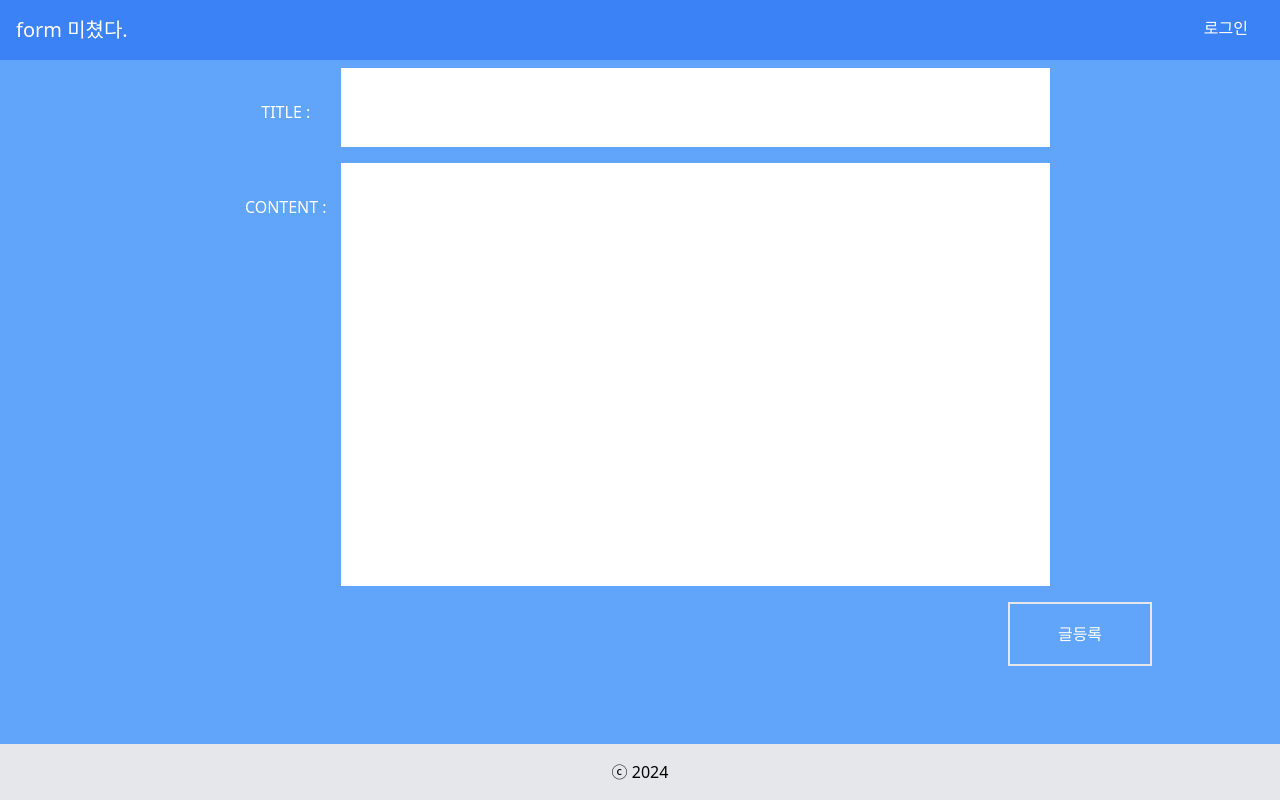
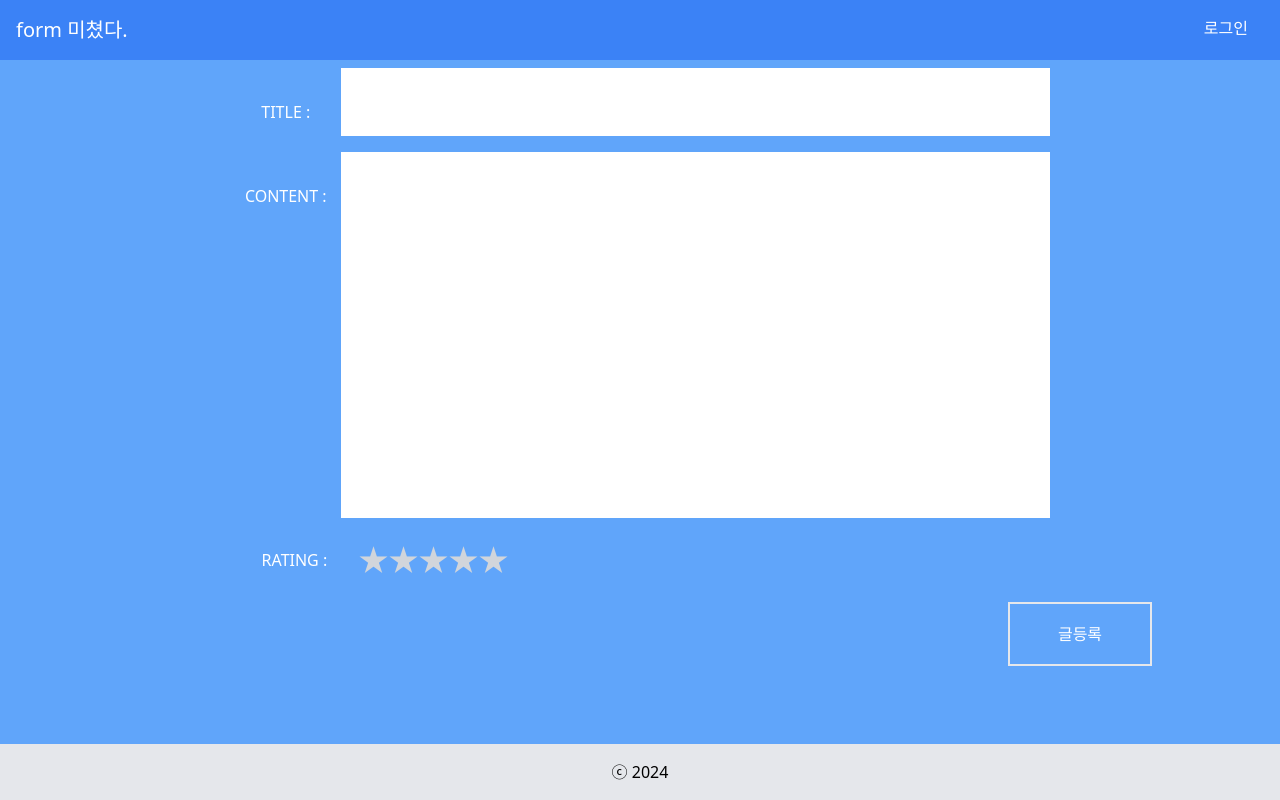
Before and after one commit to KDT-IaaS-Class-One-Group/KDT-IaaS-4team-ERP, a Next.js app in the folder frontend/: page /product/1/reviews/productwriting in a window 1280 px wide. Built offline with nearby package versions, Linux system fonts and the light colour scheme.

Commit message:
bug : 리뷰테이블 외래키로 유저인덱스 사용 리뷰테이블은 userId가 쓰이고 있으나 토큰에서 받아오는 것은 유저인덱스이므로 유저인덱스를 통해 db테이블에서 id를 가져올지 아니면 db테이블을 user인덱스로 사용할지 결정필요

```diff
--- a/frontend/app/(pages)/(customer)/product/[productdetail]/reviews/page.tsx
+++ b/frontend/app/(pages)/(customer)/product/[productdetail]/reviews/page.tsx
@@ -22,7 +22,7 @@ export default function ProductReviews() {
   const [reviews, setReviews] = useState([]);
   const searchparams = useSearchParams()
   const prodIndex = searchparams.get('prodIndex')
-  console.log(prodIndex)
+  // console.log(prodIndex)
 
   useEffect(() => {
     const fetchreviews = async () => {
--- a/frontend/app/components/Product/productdetail.tsx
+++ b/frontend/app/components/Product/productdetail.tsx
@@ -17,7 +17,6 @@ type ProductDetailProps = {
 
 
 const ProductDetail: React.FC<ProductDetailProps> = ({ productdetails }) => {
-  console.log(productdetails)
   const productdetailsprodIndex = productdetails.prodIndex
   const [paymentInfo, setPaymentInfo] = useState({
     quantity: 1,
--- a/frontend/app/components/ProductCommentListWriting/ProductCommentList.tsx
+++ b/frontend/app/components/ProductCommentListWriting/ProductCommentList.tsx
@@ -5,38 +5,53 @@ import { useState, useEffect } from 'react';
 import ProductText from '@/components/ProductCommentListWriting/ProductText';
 import Link from 'next/link';
 import ProductUploadButton from '../ProductComment/ProductUploadButton';
+import ProductRating from './productrating';
+import { useSearchParams } from 'next/navigation';
+import { useParams } from 'next/navigation';
+import ProductDetail from '@/components/Product/productdetail';
+import ProdWritingButton from './ProductUploadButton';
 
 const ProductWritingHome = () => {
-  const [ProductWrit, setLoginUser] = useState({
+  const prodIndex = useParams().productdetail
+  console.log(prodIndex)
+
+
+  const [productWrite, setProductWrite] = useState({
     reviewTitle: '',
     reviewContent: '',
     reviewRating: '',
   });
 
   const handleInputChange = (field: string, value: string) => {
-    setLoginUser({
-      ...ProductWrit,
+    setProductWrite({
+      ...productWrite,
       [field]: value,
     });
   };
 
-  const handleSubmit = () => { }; // 등록 Btn
-
-  const titletext = 'flex w-4/5 m-2 h-20 items-start justify-center'
-  const contenttext ='flex w-4/5 m-2 h-4/5 items-start justify-center'
+  const handleRatingChange = (rating: string) => {
+    setProductWrite({
+      ...productWrite,
+      reviewRating: rating,
+    });
+  };
 
 
-  const handleProductCommentListWriting = async () => {
+  const handleSubmit = async () => {
     try {
-      const response = await fetch('http://localhost:3560/reviews', {
+      const token = localStorage.getItem('token')
+      // console.log(token)
+      const response = await fetch(`http://localhost:3570/${prodIndex}/reviews`, {
         method: 'POST',
         headers: {
-          'Content-Type': 'application/json',
+          "Content-Type": "application/json", // 다른 필요한 헤더들도 추가할 수 있습니다.
+          "Authorization": `Bearer ${token}`,
         },
         body: JSON.stringify({
-          reviewTitle: ProductWrit.reviewTitle,
-          reviewContent: ProductWrit.reviewContent,
-          reviewRating: ProductWrit.reviewRating,
+          prodIndex : prodIndex,
+          reviewTitle: productWrite.reviewTitle,
+          reviewContent: productWrite.reviewContent,
+          reviewRating: productWrite.reviewRating,
         }),
       });
 
@@ -49,15 +64,19 @@ const ProductWritingHome = () => {
 
       if (data.success) {
         // router.push('/');//내가 원하는 페이지로 이동시 사용
-        alert('글 작성 성공');
+        alert('글 등록 성공');
       } else {
-        alert('글 작성 실패');
+        alert('글 등록 실패');
       }
     } catch (error) {
       console.error(error);
       alert('글 작성 실패');
     }
   };
+  const titletext = 'flex w-4/5 m-2 h-20 items-start justify-center'
+  const contenttext ='flex w-4/5 m-2 h-4/5 items-start justify-center'
+
+
 
   return (
     <div className='flex flex-col items-center bg-blue-400 text-white w-full h-full justify-center'>
@@ -70,9 +89,10 @@ const ProductWritingHome = () => {
         title='CONTENT' textheight ={contenttext}
         inputchange={(value) => handleInputChange('reviewContent', value)}
       />
+      <ProductRating onRatingChange={handleRatingChange} />
       </div>
       <div className='w-4/5 mb-4 flex justify-end h-1/5'>
-        <ProductUploadButton value ='글등록' onClick = {handleSubmit} />
+        <ProdWritingButton value ='글등록' onClick = {handleSubmit} />
       </div>
     </div>
   );
--- a/frontend/app/components/ProductCommentListWriting/ProductUploadButton.tsx
+++ b/frontend/app/components/ProductCommentListWriting/ProductUploadButton.tsx
@@ -4,6 +4,7 @@ interface ProdWritingButtonProps {
   value: string;
   onClick: MouseEventHandler<HTMLButtonElement>;
 }
+
 
 const ProdWritingButton: FC<ProdWritingButtonProps> = ({ value, onClick }) => {
   return (
--- /dev/null
+++ b/frontend/app/components/ProductCommentListWriting/productrating.tsx
@@ -0,0 +1,43 @@
+// ProductRating.tsx
+
+import React, { useState } from 'react';
+
+interface ProductRatingProps {
+  onRatingChange: (rating: string) => void;
+}
+
+const ProductRating: React.FC<ProductRatingProps> = ({ onRatingChange }) => {
+  const [selectedRating, setSelectedRating] = useState('');
+
+  const handleRatingClick = (rating: string) => {
+    setSelectedRating(rating);
+    onRatingChange(rating);
+  };
+
+  return (
+    <div className='w-4/5 flex justify-start items-center h-20'>
+      <div className='w-32 text-center'>
+        RATING :
+      </div>
+
+      <div className="flex justify-center items-center h-10">
+        {[1, 2, 3, 4, 5].map((rating) => (
+          <span
+            key={rating}
+            className={`cursor-pointer text-3xl ${rating <= parseInt(selectedRating, 10) ? 'text-yellow-500' : 'text-gray-300'}`}
+            onClick={() => handleRatingClick(rating.toString())}
+          >
+            ★
+          </span>
+        ))}
+      </div>
+
+
+
+
+
+    </div>
+  );
+};
+
+export default ProductRating;
```
Also changed, not shown: 2 other files (tests, documents, lock files or other folders).
